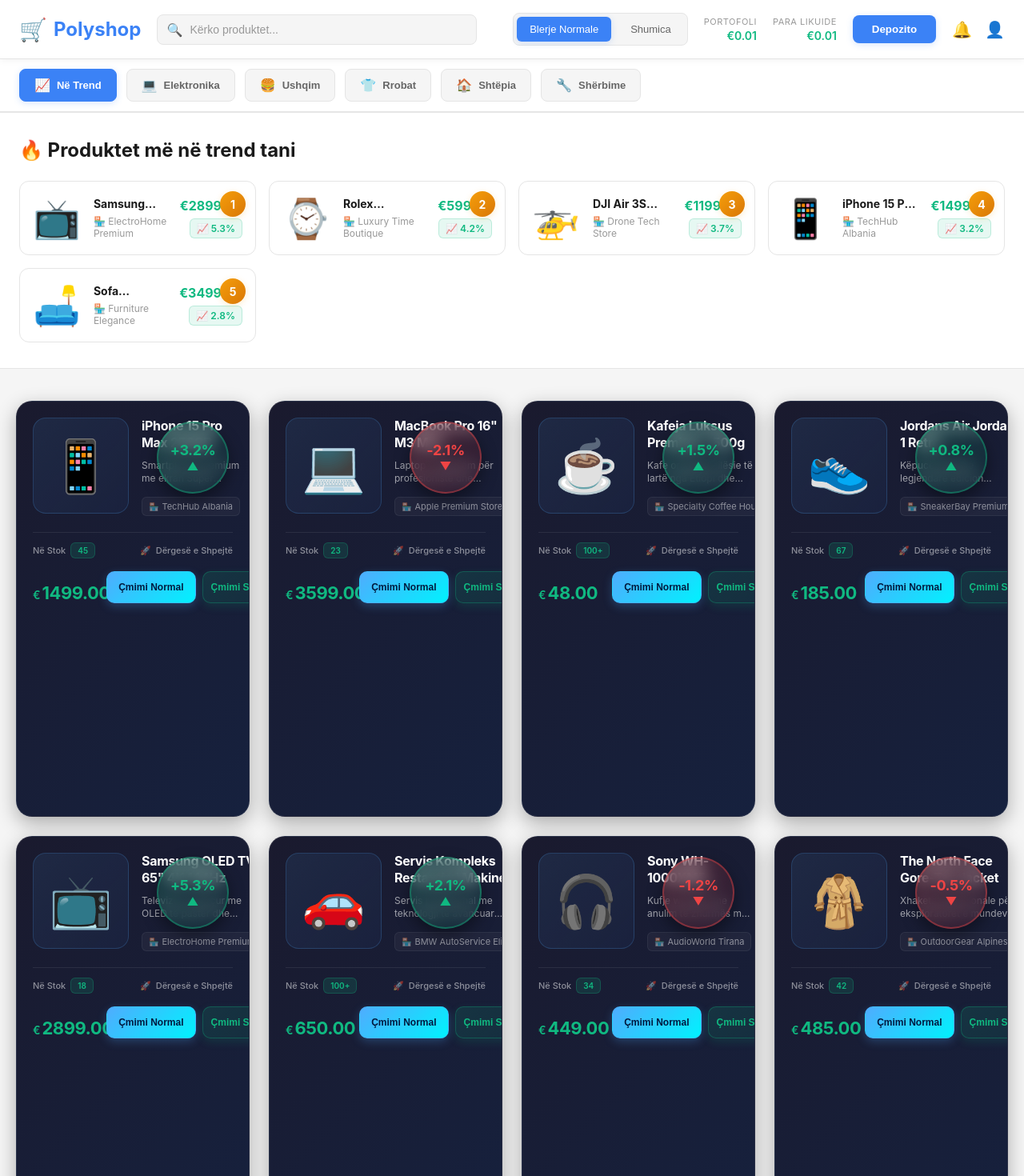
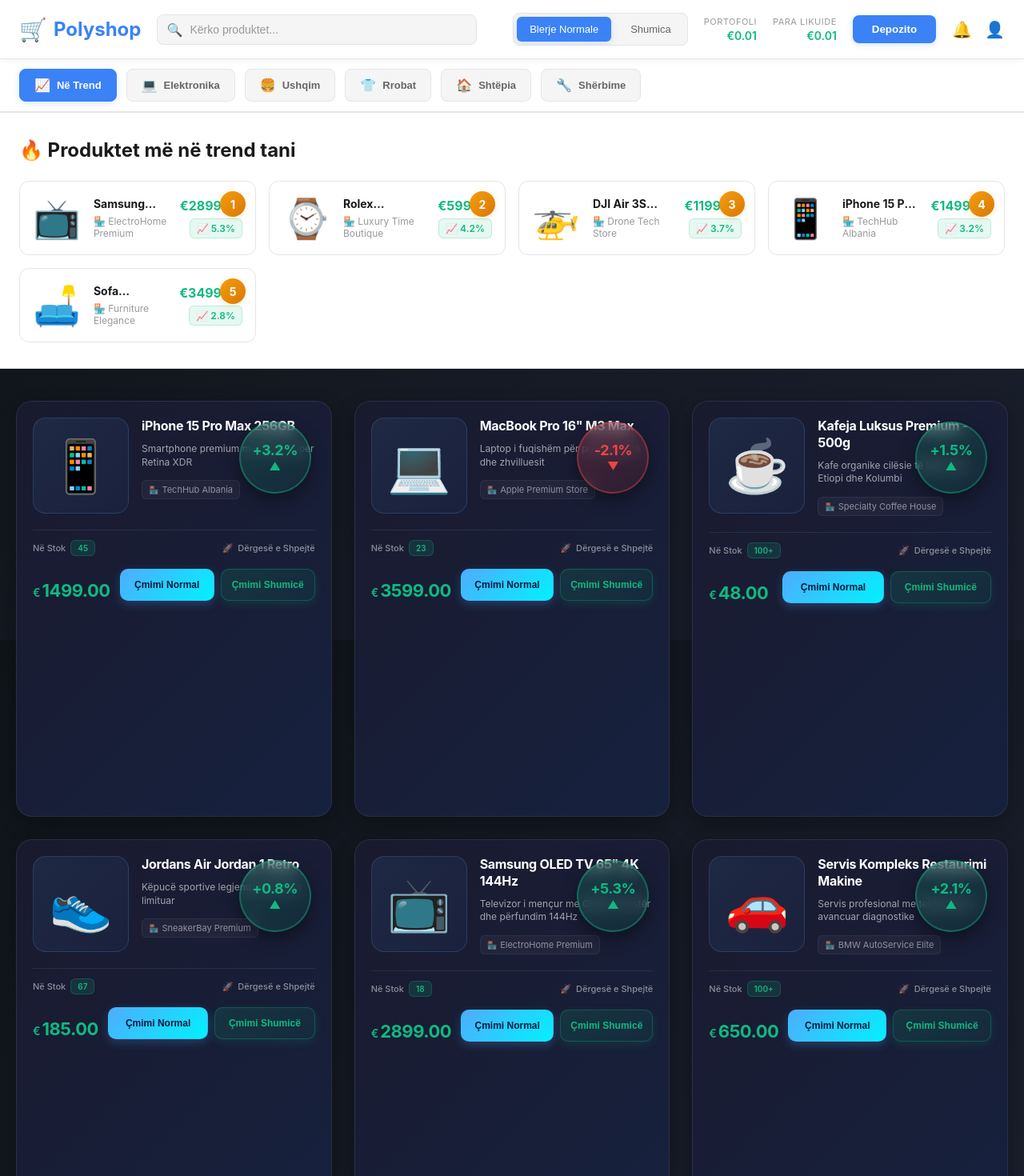
Before and after one commit to sesopeso101-sudo/Polyshop, a React (Create React App) app: page / in a window 1280 px wide. Shown: the top 1470 px of the page at 80% size. Built offline with nearby package versions, Linux system fonts and the light colour scheme.

Commit message:
Update App.css with dark theme and optimized grid layout

```diff
--- a/src/App.css
+++ b/src/App.css
@@ -1,7 +1,8 @@
 .app {
   width: 100%;
   min-height: 100vh;
-  background: #f5f5f5;
+  background: linear-gradient(135deg, #0f1419 0%, #1a1f2e 100%);
+  background-attachment: fixed;
 }
 
 .main-content {
@@ -12,8 +13,8 @@
 
 .products-grid {
   display: grid;
-  grid-template-columns: repeat(auto-fill, minmax(280px, 1fr));
-  gap: 24px;
+  grid-template-columns: repeat(auto-fill, minmax(320px, 1fr));
+  gap: 28px;
   animation: fadeIn 0.6s ease-in;
 }
 
@@ -28,14 +29,21 @@
   }
 }
 
+@media (max-width: 1024px) {
+  .products-grid {
+    grid-template-columns: repeat(auto-fill, minmax(300px, 1fr));
+    gap: 24px;
+  }
+}
+
 @media (max-width: 768px) {
   .main-content {
     padding: 24px 16px;
   }
 
   .products-grid {
-    grid-template-columns: repeat(auto-fill, minmax(240px, 1fr));
-    gap: 16px;
+    grid-template-columns: repeat(auto-fill, minmax(280px, 1fr));
+    gap: 20px;
   }
 }
 
@@ -46,5 +54,6 @@
 
   .products-grid {
     grid-template-columns: 1fr;
+    gap: 16px;
   }
 }
```
